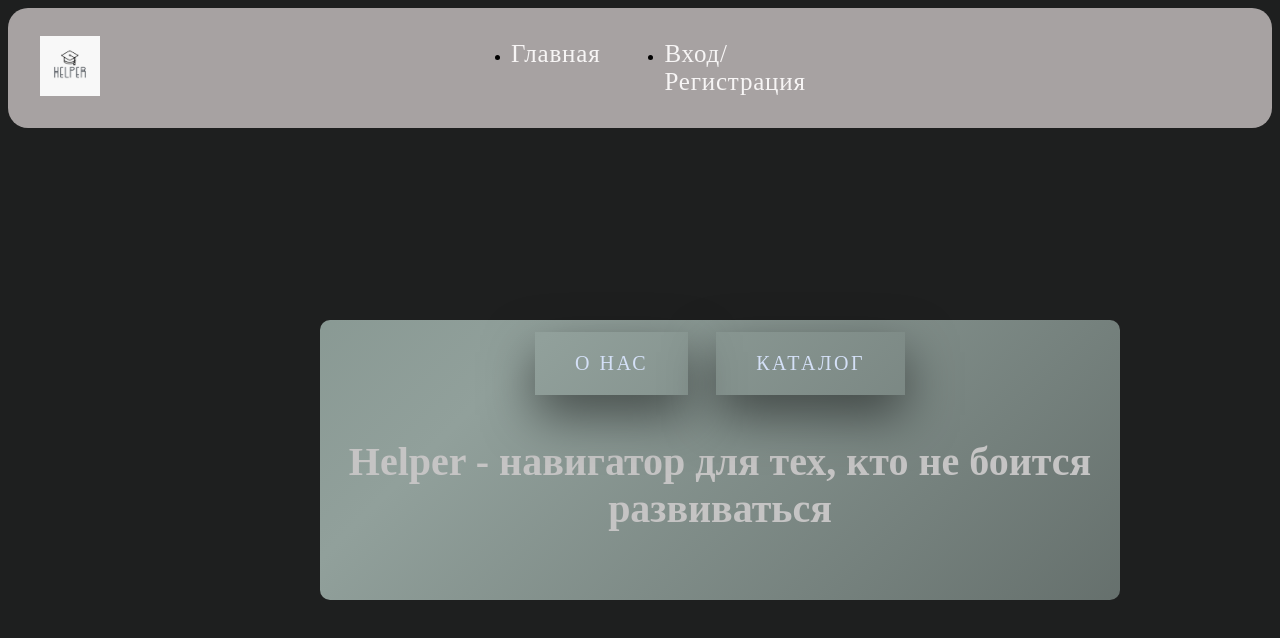
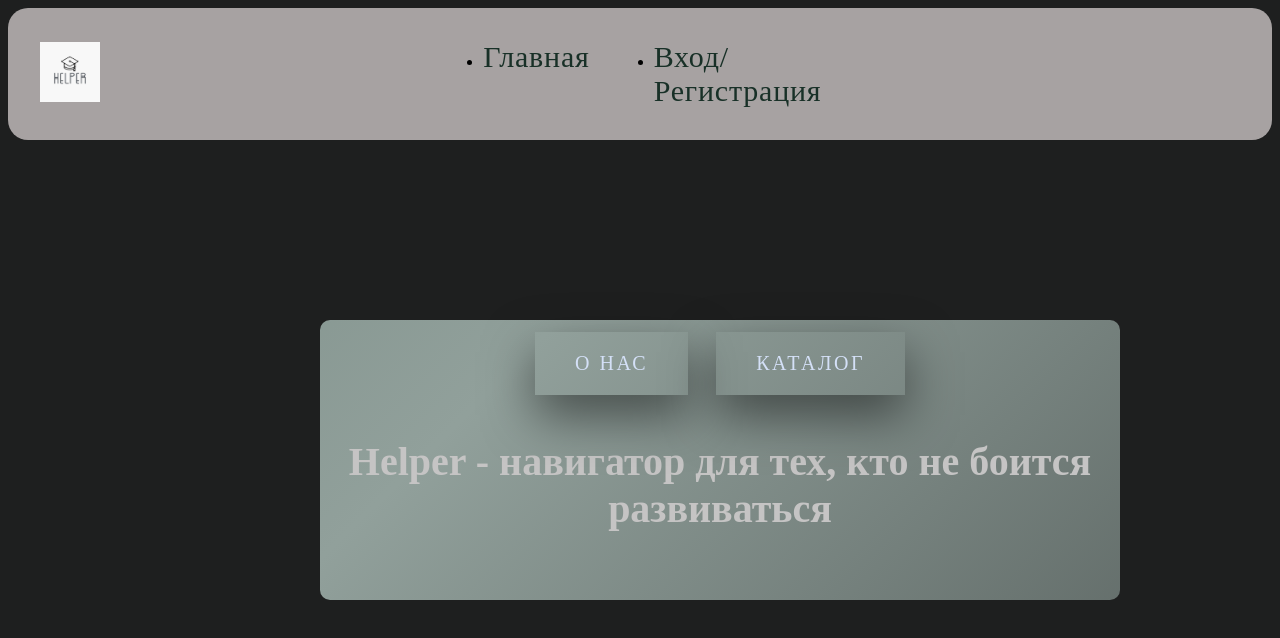
Before and after one commit to osetr1900/projectHELPER, a plain HTML site: page index.html in a window 1280 px wide. Drawn offline with Linux system fonts and the light colour scheme.

Commit message:
Update style.css

```diff
--- a/style.css
+++ b/style.css
@@ -52,13 +52,13 @@ body {
 }
 
 .nav-link {
-    color: rgb(247, 245, 245);
+    color: rgb(24, 48, 39);
     text-decoration: none;
     font-size: 1.1rem;
     letter-spacing: 0.05rem;
     position: relative;
     text-align: center;
-    font-size: 25px;
+    font-size: 30px;
 }
 
 
```
